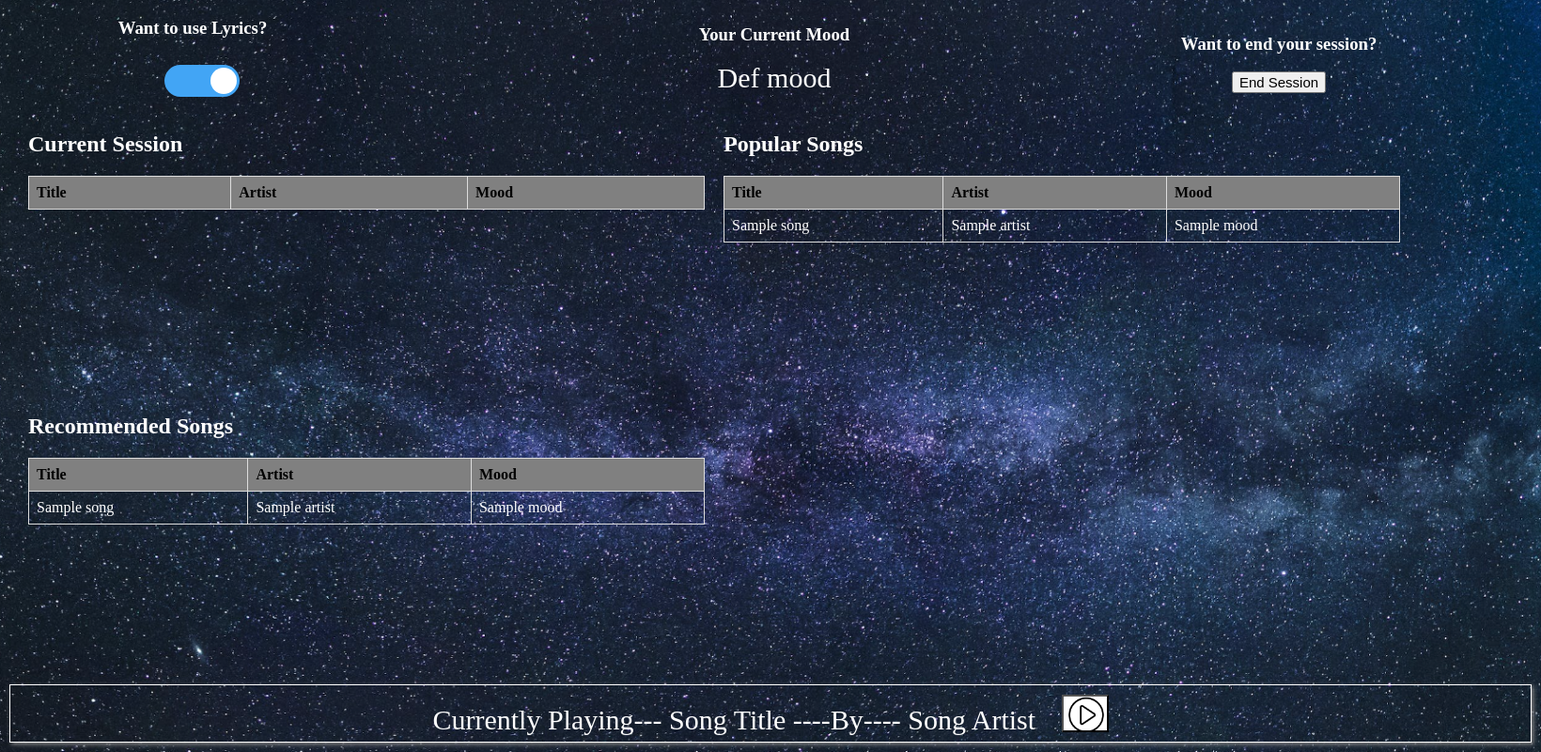
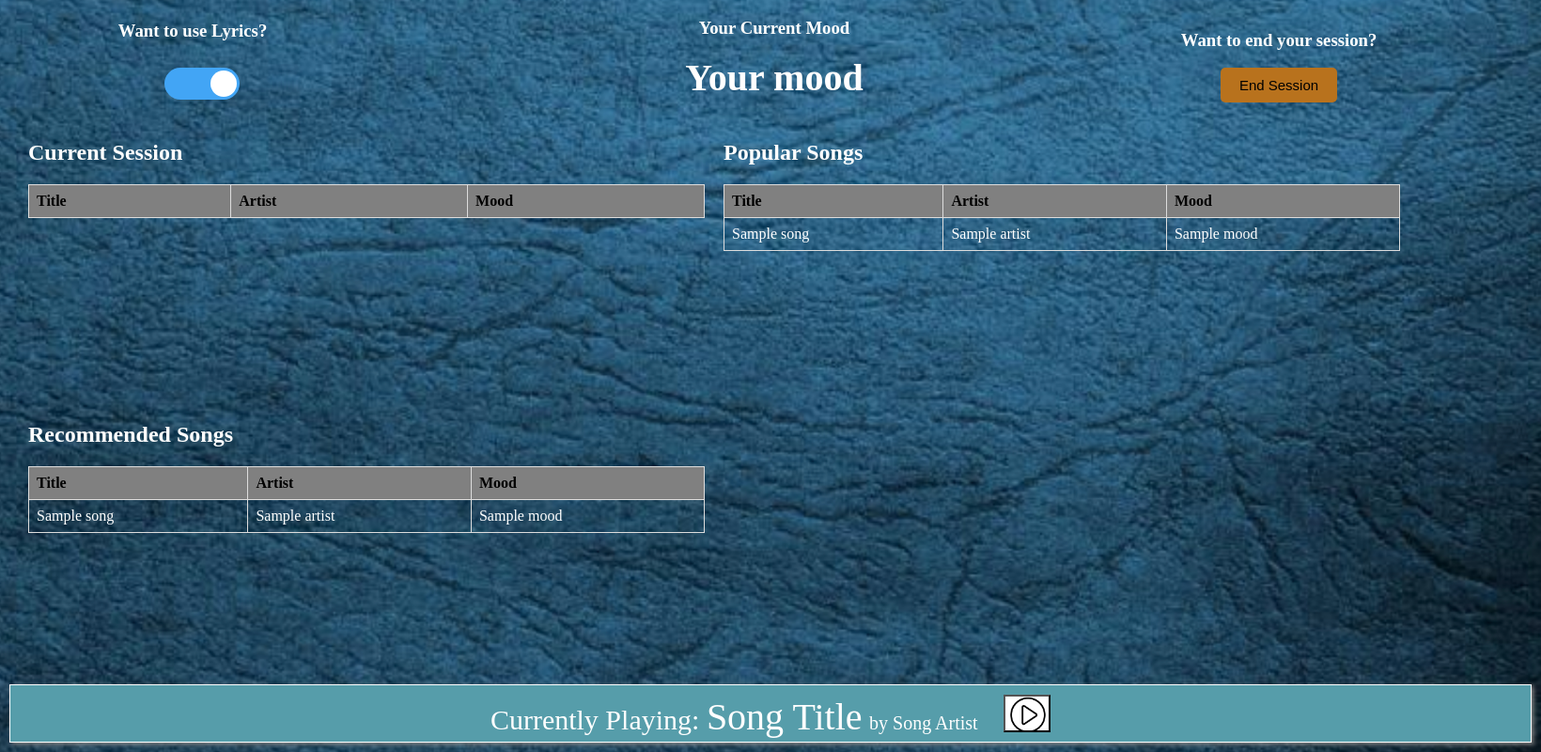
Before and after one commit to tamu-edu-students/tuneinmind, a Flask app: template templates/session.html in a window 1640 px wide. Shown: the whole page at 94% size. Run offline with Flask 3, Linux system fonts and the light colour scheme; the template is opened without the code that fills it: most values are stand-ins (such as "Sample title", 1, 10 or a date in 2020); lists and menus that the app fills with data are empty; parts of the project's set-up code (start-up, migrations or seed data) failed here and were passed over.

Commit message:
Changes styles and fonts

```diff
--- a/templates/index.html
+++ b/templates/index.html
@@ -39,8 +39,8 @@
       <div class="container px-4 px-lg-5 h-100">
           <div class="row gx-4 gx-lg-5 h-100 align-items-center justify-content-center text-center">
               <div class="col-lg-8 align-self-end">
-                  <h1 class="text-white font-weight-bold" style="font-family: 'Grand Hotel', cursive;">TuneInMind</h1>
-                  <h1 class="font-effect-neon" style="font-family: 'Grand Hotel', cursive;">TuneInMind</h1>
+                  <!-- <h1 class="text-white font-weight-bold" style="font-family: 'Grand Hotel', cursive;">TuneInMind</h1> -->
+                  <h1 class="font-effect-neon" style="font-family: 'Grand Hotel', cursive; font-size: 100px;">TuneInMind</h1>
                   <hr class="divider" />
               </div>
               <div class="col-lg-8 align-self-baseline">
--- a/templates/session.html
+++ b/templates/session.html
@@ -7,7 +7,7 @@
     /* CSS styles for the layout */
 
     body {
-      background-image: url("../static/assets/img/landingpage_background.jpg");
+      background-image: url("../static/assets/img/plain_bg.jpg");
       background-size: cover;
       color: white;
     }
@@ -228,11 +228,12 @@
 
     .music-player {
       position: absolute;
+      background-color: #569DAA;
       bottom: 0;
       left: 0;
       right: 0;
+      text-align: center;
       height: 40px;
-      text-align: center;
       font-size: 30px;
       margin: 10px;
       border: 1px solid white; /* border style */
@@ -240,6 +241,15 @@
        /* spacing between box and other elements */
       box-shadow: 2px 2px 5px #888; /* shadow effect */
       /* background-color: green; */
+    }
+
+    .your-mood {
+      font-size: 40px;
+      font-weight: 600;
+      background-image: linear-gradient(to left, #ffffff, #ffffff);
+      color: transparent;
+      background-clip: text;
+      -webkit-background-clip: text;
     }
 
     .image-button {
@@ -251,6 +261,19 @@
       background-size: cover;
     }
 
+    .end-session-btn {
+      background-color: #b8721d;
+      border: none;
+      color: black;
+      padding: 10px 20px;
+      font-size: 16px;
+      border-radius: 5px;
+      cursor: pointer;
+    }
+
+    .end-session-btn:hover {
+      background-color: #8f5004;
+    }
 
   </style>
   <script src="https://ajax.googleapis.com/ajax/libs/jquery/3.6.0/jquery.min.js"></script>
@@ -272,12 +295,12 @@
 
     <div class="mood">
       <h3>Your Current Mood</h3>
-      <div id = "current-mood" style="font-size: 30px;">Def mood</div>
+      <div id = "current-mood" class= "your-mood">Your mood</div>
     </div>
 
     <div class="end-session">
       <h3>Want to end your session?</h3>
-      <button style="font-size: 15px;">End Session</button>
+      <button style="font-size: 15px;" class = "end-session-btn">End Session</button>
     </div>
   </div>
 
@@ -352,12 +375,11 @@
   </div>
 
   <div class ='music-player'>
-    <span style = "width : 15%">Currently Playing---</span>
-    <span id="current-song" style = "width : 15%">Song Title</span>
-    <span> ----By----</span>
-    <span id="artist-name" style = "width : 15%; margin-right: 20px;" >Song Artist</span>
+    <span style = "width : 15%;">Currently Playing: </span>
+    <span id="current-song" style = "width : 15%; font-size: 40px;">Song Title</span>
+    <span style="font-size: 20px;"> by </span>
+    <span id="artist-name" style = "width : 15%; margin-right: 20px; font-size: 20px;" >Song Artist</span>
     <button class = "image-button"></button>
-
   </div>
 
 
```
Also changed, not shown: static/assets/img/plain_bg.jpg (added), static/styles.css.
